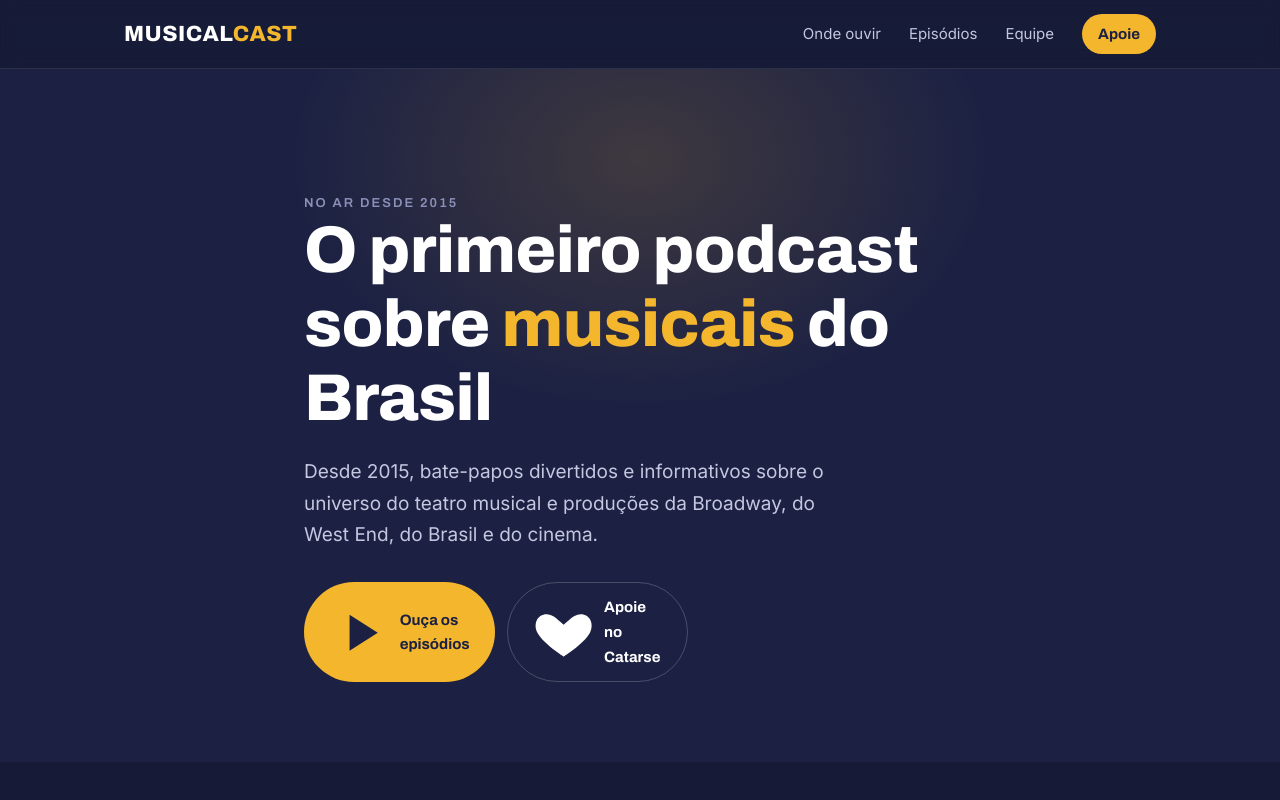
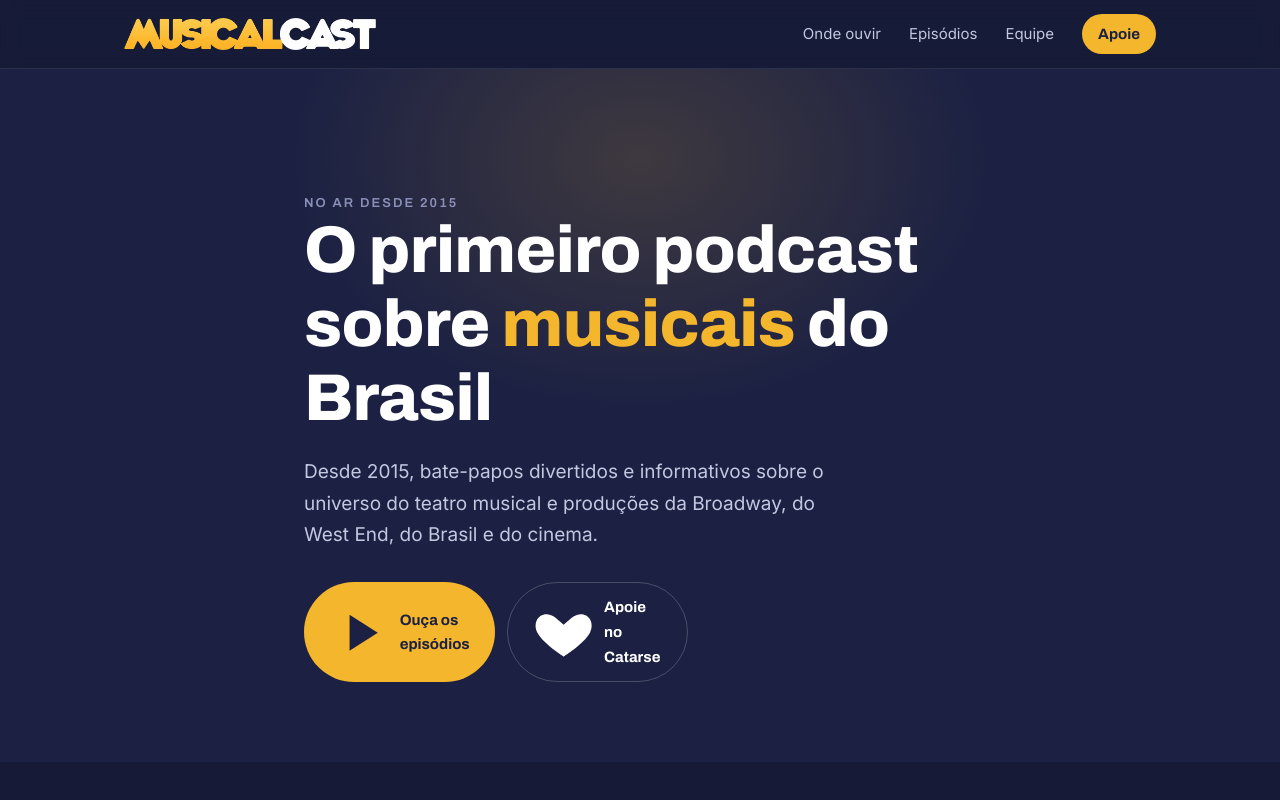
Before and after one commit to teacherafael/musicalcast, a Next.js app: page / in a window 1280 px wide. Shown: the top 800 px of the page. Built offline with nearby package versions, Linux system fonts and the light colour scheme; no server answers.

Commit message:
Adiciona logo oficial no cabeçalho e rodapé

```diff
--- a/app/components/Header.tsx
+++ b/app/components/Header.tsx
@@ -5,8 +5,8 @@ export default function Header() {
   return (
     <header className="header">
       <div className="container header-inner">
-        <Link href="/" className="wordmark" aria-label="Musical Cast — página inicial">
-          MUSICAL<span className="c">CAST</span>
+        <Link href="/" aria-label="Musical Cast — página inicial" style={{ display: "flex", alignItems: "center" }}>
+          <img src="/logo.png" alt="Musical Cast" style={{ height: 32, width: "auto" }} />
         </Link>
         <nav className="nav">
           <Link href="/#ouvir" className="nav-hide">Onde ouvir</Link>
```
Also changed, not shown: public/logo.png (added).
